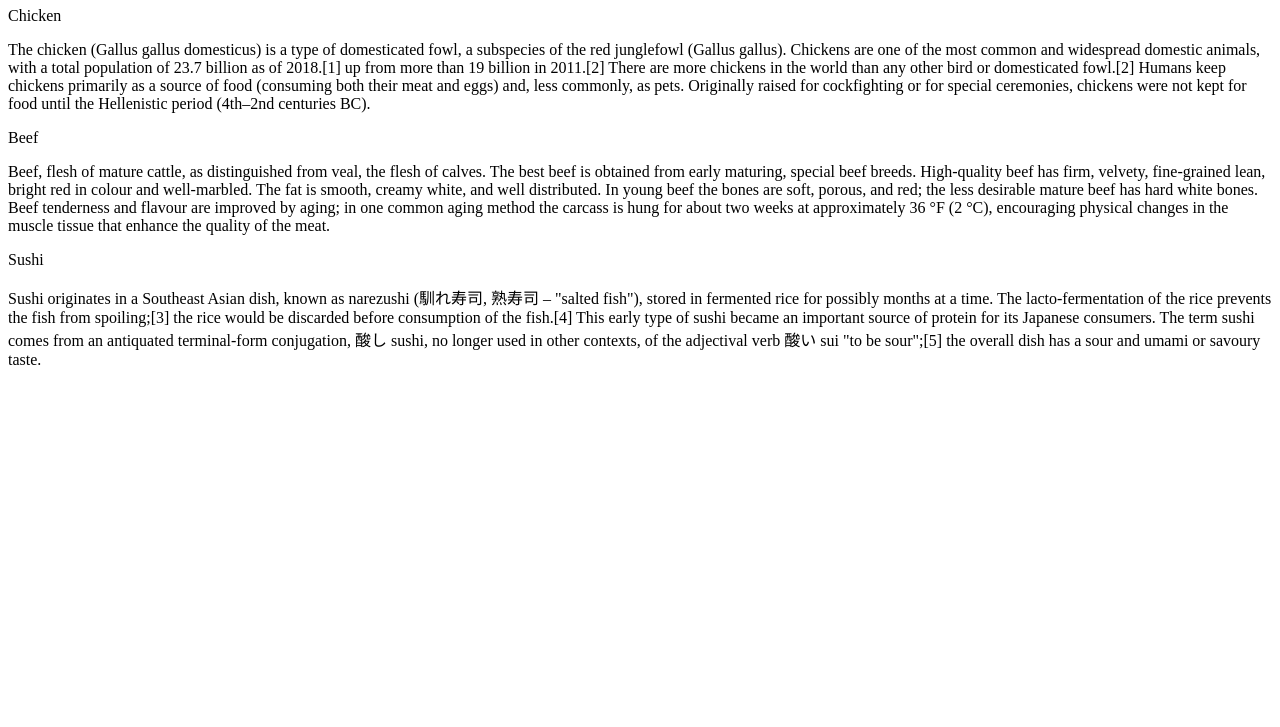
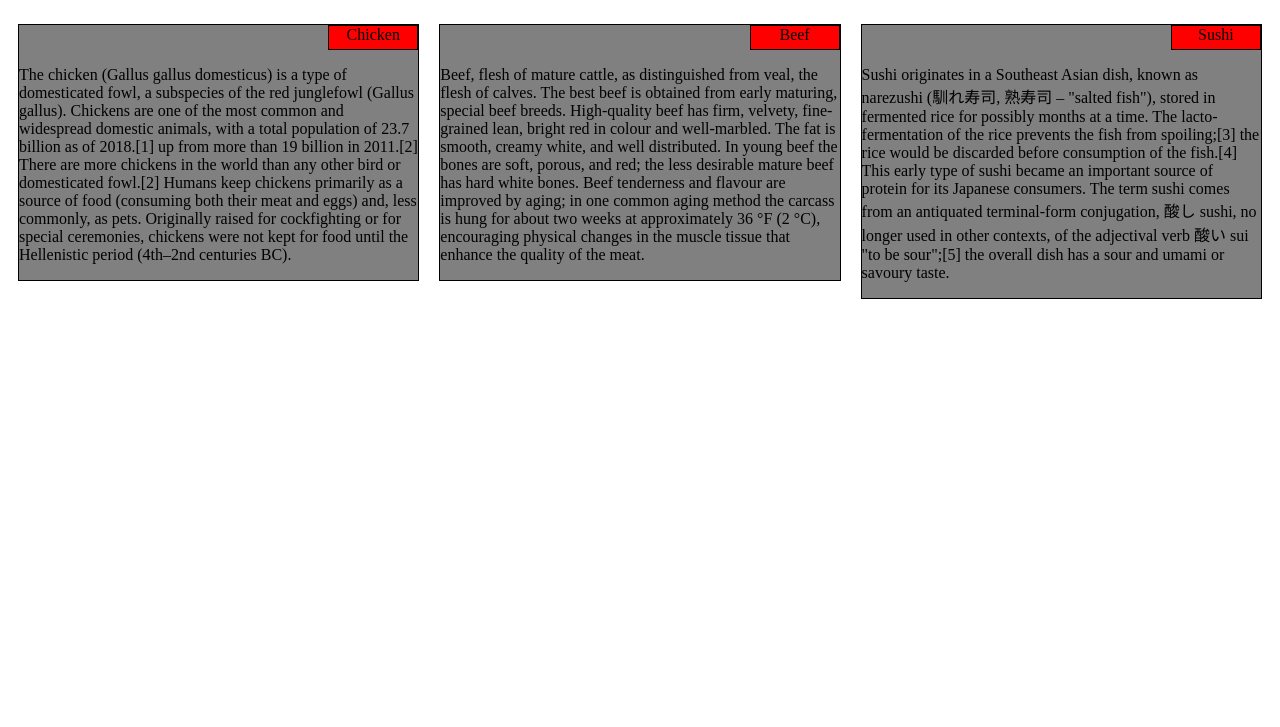
Before and after one commit to akulprabhudesai/Coursera-Test, a plain HTML site: page module2-solution/index.html in a window 1280 px wide. Shown: the part 73-800 px from the top of the page. Drawn offline with Linux system fonts and the light colour scheme.

Commit message:
Update index.html

```diff
--- a/module2-solution/index.html
+++ b/module2-solution/index.html
@@ -4,6 +4,7 @@
 <meta charset="utf-8">
 <meta name="viewport" content="width=device-width, initial-scale=1">
 <title>Module 2 Assignment Solution</title>
+<link rel="stylesheet" href="CSS/file.css">
 </head>
 <body>
 
```
